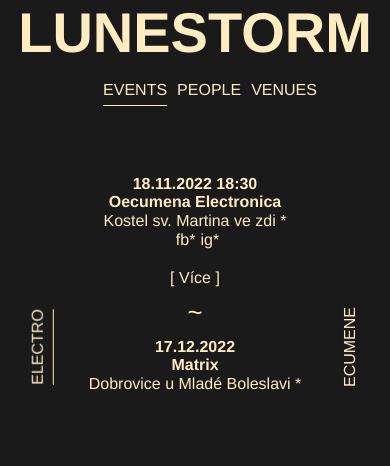
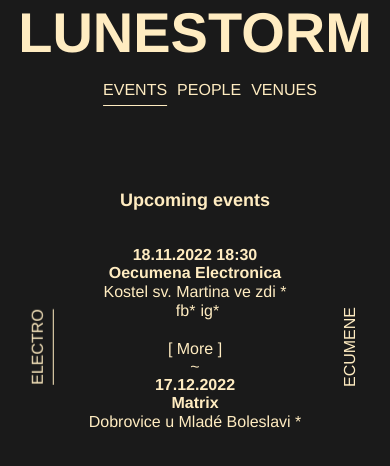
Before and after one commit to Kapicka/lunestorm, a Vue app: page /electro/events in a window 390 px wide. Shown: the top 466 px of the page. Built offline with nearby package versions, Linux system fonts and the light colour scheme.

Commit message:
Add past events section + classify events by date

```diff
--- a/package.json
+++ b/package.json
@@ -9,6 +9,7 @@
   },
   "dependencies": {
     "core-js": "^3.6.5",
+    "moment": "^2.29.4",
     "vue": "^2.6.11",
     "vue-meta": "^2.4.0",
     "vue-router": "3.5.4"
--- a/src/assets/styles/common.css
+++ b/src/assets/styles/common.css
@@ -1,3 +1,6 @@
+h2 {
+   font-size: 18px;
+}
 .center-content {
     display: flex;
     justify-items: center;
@@ -103,6 +106,12 @@
     padding-bottom: 2px;
     border-bottom: 1px solid;
 }
+.pt50 {
+    padding-top: 50px;
+}
+.pb20 {
+    padding-bottom: 20px;
+}
 
 .ml20 {
     margin-left: 20px;
--- a/src/components/EventList.vue
+++ b/src/components/EventList.vue
@@ -3,42 +3,24 @@
     <div class="flex justify-items-center 100w">
       <Nav class="nav" currentPage="events"></Nav>
     </div>
-    <div class="center-content w100 mt200 fade-in">
-      <div class="flex justify-content-center flex-direction-column w100">
-        <div class="list-item" v-for="(event,i ) in events" v-bind:key="event.key">
-          <div class="flex-mobile flex flex-gap-10 align-items-end">
-            <div class="text-align-center-mobile">
-              <div class="bold">{{ event.date }}</div>
-              <div class="bold">{{ event.name }}</div>
-            </div>
-            <a class="link link--star" v-if="event.place" target="_blank" :href="event.place.url">
-              {{ event.place.name }}
-            </a>
-            <div class="flex">
-              <a class="flex float-left link link--star ml5" v-bind:key="`link_${i}`" :href="link.url"
-                 v-for="(link,i) of event.links">
-                {{ link.name }}
-              </a>
-            </div>
+    <div>
+      <div class="center-content w100 mt200 fade-in" v-if="upcomingEvents.length">
+        <div  class="flex justify-content-center flex-direction-column w100">
+          <h2 class="text-align-center bold pb20 h2"> Upcoming events</h2>
+          <div :key="event.key" v-for="(event,i) in upcomingEvents">
+            <EventListItem :event="event" />
+            <div v-if="i !== upcomingEvents.length-1" class="w100 text-align-center break">~</div>
           </div>
-          <HidebleDescription class="description-mobile text-align-center mt20" v-if="!!event.description || !!event.artists">
-            <div class="mt20">
-              <div>{{ event.description }}</div>
-              <div class="justify-content-center mt20" v-if="event.artists && event.artists.length">
-                <div>Účinkující:</div>
-                <div class="mt5">
-                  <div v-bind:key="artist.key" v-for="artist of event.artists">
-                    <router-link class="link link--start ml5" v-if="!!getArtistName(artist)"
-                                 :to="getUrl(`people#${artist}`)">{{ getArtistName(artist) }}*
-                    </router-link>
-                    <div v-else>{{ artist }}*</div>
-                  </div>
-                </div>
-              </div>
-              <div class="mt20" v-if="event.price">Vstupné: {{ event.price }}</div>
-            </div>
-          </HidebleDescription>
-          <div v-if="i !==events.length-1" class="w100 text-align-center break">~</div>
+        </div>
+      </div>
+      <div v-if="pastEvents.length">
+        <div
+          class="flex justify-content-center flex-direction-column w100">
+          <h2 class="text-align-center bold pb20 pt50"> Past events</h2>
+          <div :key="event.key" v-for="(event,i) in pastEvents">
+            <EventListItem :event="event" />
+            <div v-if="i !== eventItems.length-1" class="w100 text-align-center break">~</div>
+          </div>
         </div>
       </div>
     </div>
@@ -48,28 +30,47 @@
 <script>
 import helpers from "@/mixins/helpers";
 import Nav from "@/components/Nav";
-import HidebleDescription from "@/components/HidebleDescription";
 import { artists } from "@/store";
+import EventListItem from "@/components/EventListItem";
+import moment from "moment";
 
 export default {
   name: "EventList",
-  metaInfo:{
-    title:'Events | Lune Storm'
+  metaInfo: {
+    title: "Events | Lune Storm"
   },
-  components: { HidebleDescription, Nav },
+  components: { Nav, EventListItem },
   data() {
     return {
       artists
     };
   },
+  computed: {
+    eventItems() {
+      return this.events.map(e => ({ ...e, artists: this.getArtistList(e.artists) }));
+    },
+    pastEvents() {
+      return this.eventItems.filter(this.isPastEvent);
+    },
+    upcomingEvents() {
+      return this.eventItems.filter(event => !this.isPastEvent(event));
+    }
+  },
   mixins: [helpers],
   methods: {
-    hasArtist(key) {
-      return !!this.artists.find(a => a.key === key);
+    isPastEvent(event) {
+      return moment().isAfter(event.dateEnd);
     },
-    getArtistName(key) {
+    getArtistList(artistKeys) {
+      if (!artistKeys) {
+        return undefined;
+      }
+      console.log(artistKeys);
+      return artistKeys.map(ak => this.getArtist(ak));
+    },
+    getArtist(key) {
       const artist = this.artists.find(a => a.key === key);
-      return artist ? artist.name : key;
+      return artist ? artist : { name: key, key, type: ["electro", "ecumene"] };
     }
   },
   props: {
@@ -81,26 +82,9 @@ export default {
 </script>
 
 <style>
-@import "../assets/styles/common.css";
-@import "../assets/styles/list.css";
-@import "../assets/styles/animations.css";
-
-@media (max-width: 500px) {
-  .flex-mobile {
-    flex-direction: column;
-    gap: 1px;
-    align-items: center;
-  }
-
-  .description-mobile {
-    text-align: center;
-  }
-
-  .text-align-center-mobile {
-    text-align: center;
-  }
+.rule {
+  padding-top: 20px;
+}
 
 
-}
-
 </style>
--- /dev/null
+++ b/src/components/EventListItem.vue
@@ -0,0 +1,83 @@
+<template>
+  <div class="list-item">
+    <div class="flex-mobile flex flex-gap-10 align-items-end">
+      <div class="text-align-center-mobile">
+        <div class="bold">{{ event.dateStart | formatDate }}</div>
+        <div class="bold">{{ event.name }}</div>
+      </div>
+      <a class="link link--star" v-if="event.place" target="_blank" :href="event.place.url">
+        {{ event.place.name }}
+      </a>
+      <div class="flex">
+        <a class="flex float-left link link--star ml5" v-bind:key="`link_${i}`" :href="link.url"
+           v-for="(link,i) of event.links">
+          {{ link.name }}
+        </a>
+      </div>
+    </div>
+    <HidebleDescription class="description-mobile text-align-center mt20" v-if="!!event.description || !!event.artists">
+      <div class="mt20">
+        <div>{{ event.description }}</div>
+        <div class="justify-content-center mt20" v-if="event.artists && event.artists.length">
+          <div>People:</div>
+          <div class="mt5">
+            <div v-bind:key="artist.key" v-for="artist of event.artists">
+              <router-link class="link link--start ml5"
+                           v-if="artist.name"
+                           :to="getUrl(`people#${artist}`)">{{ artist.name }}*
+              </router-link>
+              <div v-else>{{ artist.key }}*</div>
+            </div>
+          </div>
+        </div>
+        <div class="mt20" v-if="event.price">Price: {{ event.price }}</div>
+      </div>
+    </HidebleDescription>
+  </div>
+</template>
+<script>
+import helpers from "@/mixins/helpers";
+import HidebleDescription from "@/components/HidebleDescription";
+import moment from "moment";
+
+export default {
+  props: {
+    event: {
+      type: Object
+    }
+  },
+  components: { HidebleDescription },
+  filters: {
+    formatDate(date) {
+      return date.includes("T")
+        ? moment(date).format("DD.MM.YYYY HH:mm")
+        : moment(date).format("DD.MM.YYYY");
+    }
+  },
+  name: "EventListItem",
+  mixins: [helpers]
+};
+</script>
+
+<style scoped>
+
+@import "../assets/styles/common.css";
+@import "../assets/styles/list.css";
+@import "../assets/styles/animations.css";
+
+@media (max-width: 500px) {
+  .flex-mobile {
+    flex-direction: column;
+    gap: 1px;
+    align-items: center;
+  }
+
+  .text-align-center-mobile {
+    text-align: center;
+  }
+
+  .description-mobile {
+    text-align: center;
+  }
+}
+</style>
--- a/src/components/HidebleDescription.vue
+++ b/src/components/HidebleDescription.vue
@@ -1,7 +1,7 @@
 <template>
   <div>
     <div @click="opened = !opened" class="text-align-center text-button mt20">
-      {{ opened ? "[ Méně ]" : "[ Více ]" }}
+      {{ opened ? "[ Less ]" : "[ More ]" }}
     </div>
     <slot class="mt20" v-if="opened"></slot>
   </div>
--- a/src/store.js
+++ b/src/store.js
@@ -1,12 +1,12 @@
 const theme = { value: "electro" };
-
 
 const events = [
   {
     key: "electroecumene",
     type: ["electro", "ecumene"],
     name: "Oecumena Electronica",
-    date: "18.11.2022 18:30",
+    dateStart: "2022-11-18T18:30",
+    dateEnd: "2022-11-18T21:00",
     links: [
       { name: "fb", url: "https://www.facebook.com/events/1131298834180662" },
       { name: "ig", url: "https://www.instagram.com/oecumena_electronica/" }
@@ -26,8 +26,8 @@ const events = [
       name: "Dobrovice u Mladé Boleslavi",
       url: "https://en.mapy.cz/zakladni?q=dobrovice%20u%20mlad%C3%A9%20boleslavi&source=muni&id=3937&ds=1&x=14.9486596&y=50.3701918&z=12"
     },
-    date: "17.12.2022"
-
+    dateStart: "2022-12-17",
+    dateEnd: "2022-12-17"
   }
 ];
 const artists = [
@@ -43,7 +43,7 @@ const artists = [
   }
 ];
 
-const venues = []
+const venues = [];
 
 const contact = {
   mail: "info@lunestorm.com",
```
Also changed, not shown: 1 other file (tests, documents, lock files or other folders).
